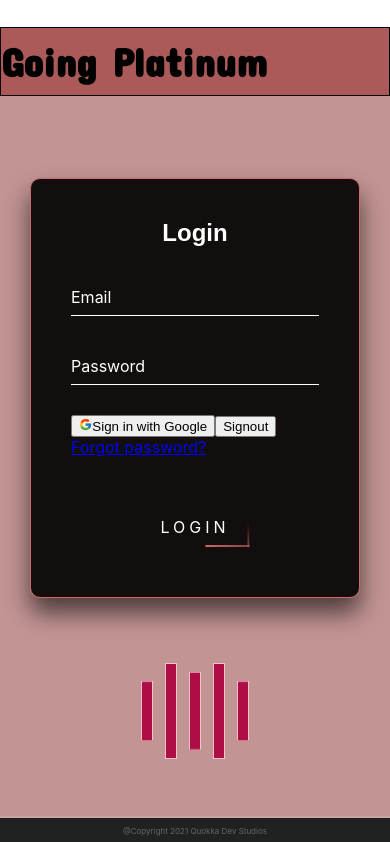
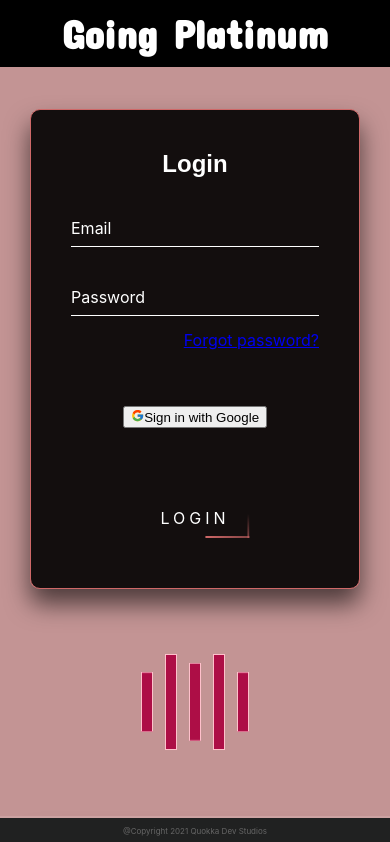
Before and after one commit to DevDan13/going-platinum, a React (Create React App) app in the folder client/: page /login in a window 390 px wide. Shown: the top 842 px of the page. Built offline with nearby package versions, Linux system fonts and the light colour scheme; no server answers; a web font is replaced by a local one.

Commit message:
CSS for google buttons, forgot password link, and mobile spacing.

```diff
--- a/client/src/components/Firebase/SignIn.css
+++ b/client/src/components/Firebase/SignIn.css
@@ -23,7 +23,6 @@ html {
       /* height: 100vh; */
       min-height: 100vh;
     }
-
   }
 
 /* #login-title {
@@ -76,7 +75,7 @@ left: 0;
   .login-box {
     width: 100%;
     max-width: 330px;
-    height: 420px;
+    height: 480px;
     margin: 15px 0;
   }
   .img {
--- a/client/src/components/Firebase/SignIn.js
+++ b/client/src/components/Firebase/SignIn.js
@@ -2,15 +2,7 @@
 import React, { useState } from "react";
 import { Link, useHistory } from "react-router-dom";
 import { signInWithGoogle, logOut, auth } from "../../firebase";
-import {
-  FormGroup,
-  FormHelperText,
-  Button,
-  TextField,
-  Typography,
-  Box,
-  Grid,
-} from "@material-ui/core";
+import Grid from "@material-ui/core/Grid";
 import { FontAwesomeIcon } from "@fortawesome/react-fontawesome";
 import { FcGoogle } from "react-icons/fc";
 import "./SignIn.css";
@@ -69,6 +61,7 @@ const SignIn = () => {
           <label>Password</label>
         </div>
         <a
+          className="submit-button"
           onClick={(event) => {
             signInWithEmailAndPasswordHandler(event, email, password);
           }}
@@ -81,25 +74,37 @@ const SignIn = () => {
           Login
         </a>
       </form>
-      <button
-        onClick={() => {
-          signInWithGoogle();
-        }}
-      >
-        <FcGoogle/>
-        Sign in with Google
-      </button>
-      <button
+
+      {/* <button
         onClick={() => {
           logOut();
         }}
       >
         Signout
-      </button>
-      <br></br>
-      <Link to="passwordReset" variant="body2">
-        Forgot password?{" "}
-      </Link>
+      </button> */}
+
+      {/* <br></br> */}
+
+      <Grid style={{position: "absolute", right: 40, top: 220}} item xs={12}>
+        <Link to="passwordReset" variant="body2">
+          Forgot password?{" "}
+        </Link>
+      </Grid>
+
+      <Grid style={{display: "flex", justifyContent: "center", paddingTop: 60}}item xs={12}>
+
+        <button
+          onClick={() => {
+            signInWithGoogle();
+          }}
+        >
+          <FcGoogle />
+          Sign in with Google
+        </button>
+
+      </Grid>
+
+
     </div>
 
     // <Grid container>
--- a/client/src/components/Firebase/SignUp.js
+++ b/client/src/components/Firebase/SignUp.js
@@ -1,5 +1,7 @@
+/* eslint-disable jsx-a11y/anchor-is-valid */
 import React, { useState } from "react";
 import { Link } from "react-router-dom";
+import Grid from "@material-ui/core/Grid";
 import { signInWithGoogle, auth, generateUserDocument } from "../../firebase";
 import { FcGoogle } from "react-icons/fc";
 import "./SignUp.css";
@@ -78,15 +80,20 @@ const SignUp = () => {
           />
           <label>Password</label>
         </div>
+
+        <Grid style={{display: "flex", justifyContent: "center"}} item xs={12}>
           <button
             onClick={() => {
               signInWithGoogle();
             }}
           >
-        <FcGoogle/>
+            <FcGoogle />
             Sign Up with Google
           </button>
+        </Grid>
+
         <a
+          className="submit-button"
           onClick={(event) => {
             createUserWithEmailAndPasswordHandler(event, email, password);
           }}
--- a/client/src/components/LoginForm/style.css
+++ b/client/src/components/LoginForm/style.css
@@ -55,7 +55,7 @@
   }
 
   #signin-div {
-    margin-top: 40px;
+    margin-top: 0;
   }
 
   #motion-media-div {
--- a/client/src/pages/Login/style.css
+++ b/client/src/pages/Login/style.css
@@ -30,16 +30,18 @@
   }
 
   #login-title {
-    background-color: rgb(172, 89, 89);
-    border: 1px solid black;
+    text-align: center;
+    background-color: black;
+    /* border: 1px solid black; */
     padding-top: 10px;
     padding-bottom: 10px;
     font-size: 40px;
+    margin-top: 0;
   }
 }
 
 /* General */
 #login-title {
-  color: "white";
+  color: white;
   font-family: "Concert One";
 }
```
Lines whose indentation alone changed are shown as unchanged.
